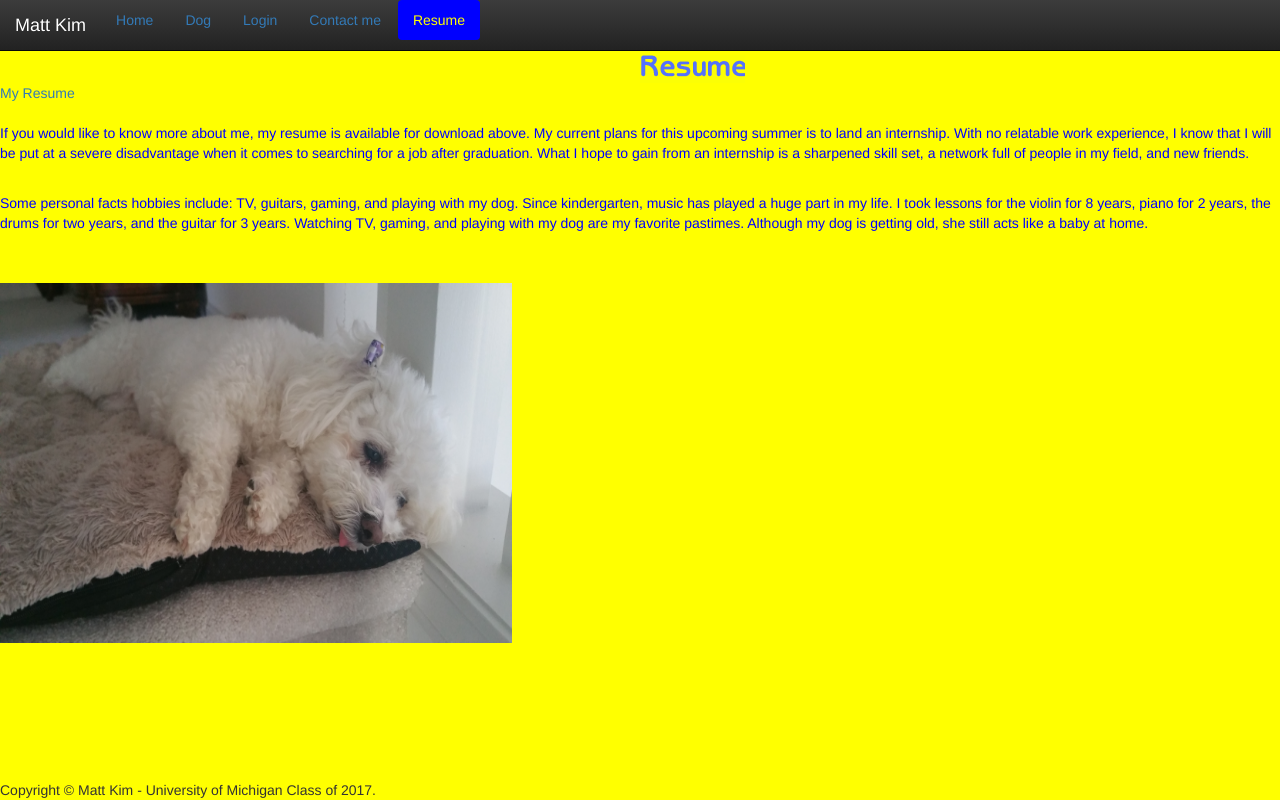
After one commit to mattwkim/portfolio, a Python web app: template templates/resume.html in a window 1280 px wide. The commit adds this page. Run offline with Jinja, Linux system fonts and the light colour scheme; the template is opened without the code that fills it, so the values that code supplies are empty; some libraries are stand-ins or nearby versions.

Commit message:
ninth commit - new templatea added

```diff
--- a/app.yaml
+++ b/app.yaml
@@ -12,6 +12,8 @@ handlers:
   static_dir: static
 - url: .*
   script: main.app
+inbound_services:
+- mail
 
 libraries:
 - name: webapp2
--- a/main.py
+++ b/main.py
@@ -56,6 +56,7 @@ app = webapp2.WSGIApplication([
     ('/dog', MainHandler),
     ('/contactme', MainHandler),
     ('/index', MainHandler),
+    ('/resume', MainHandler),
     ('/login', LoginHandler),
     ('/loggedin', LoginHandler)
     ], debug=True)
--- a/static/style.css
+++ b/static/style.css
@@ -1,3 +1,4 @@
+@media screen and (min-width: 1024px) {
 	.nav-pills>li.active>a, .nav-pills>li.active>a:hover, .nav-pills>li.active>a:focus{
 		background-color: blue;
 		color: yellow;
@@ -23,7 +24,7 @@ table {
 	iframe {
 		display: inline-block;
 	}
-img {
+	#dog {
 		height: auto;
 		width: auto;
 		max-width: 300px;
@@ -37,16 +38,19 @@ body {
 		background-color: #ffff00;
 	}
 	p {
-	margin-top: 50px;
 		color: blue;
 	}
 	footer {
-	position: fixed;
+		position:fixed;
 		float: left;
 		bottom: 0px;
 		visibility: visible;
 		display: inline;
 		left: 0px;
+	}
+	img {
+		margin-bottom: 30px;
+	}
 }
 @media screen and (min-width: 0px) and (max-width: 1024px) {
 	body{
@@ -56,7 +60,7 @@ footer {
 		margin-top: 230px;
 		color: green;
 	}
-	img {
+	#dog {
 		height: auto;
 		width: auto;
 		max-width: 500px;
--- a/templates/contactme.html
+++ b/templates/contactme.html
@@ -12,7 +12,7 @@
 	           <span class="icon-bar"></span>
 	           <span class="icon-bar"></span>
 	        </button>
-	        <a class="navbar-brand" href="./index.html">Matt Kim</a>
+	        <a class="navbar-brand" href="./index">Matt Kim</a>
 	   </div>
 	   <div class = "collapse navbar-collapse" id="navigationbar">
 	    <ul class="nav navbar-nav">
@@ -20,6 +20,7 @@
 	      <li><a href="/dog">Dog</a></li>
 	      <li><a href="/login">Login</a></li>
 	      <li class="active"><a href="/contactme">Contact me</a></li>
+	      <li><a href="resume">Resume</a></li>
 	    </ul>
 	    </div>
   </div>
@@ -34,6 +35,4 @@
 	<p>Enter the message you would like to send: <input type="text" name ="message"/></p>
 	<p><input type="submit"></p>
 	</form>
-
-
 {%endblock%}
--- a/templates/index.html
+++ b/templates/index.html
@@ -12,7 +12,7 @@
 	           <span class="icon-bar"></span>
 	           <span class="icon-bar"></span>
 	        </button>
-	        <a class="navbar-brand" href="./index.html">Matt Kim</a>
+	        <a class="navbar-brand" href="./index">Matt Kim</a>
 	   </div>
 	   <div class = "collapse navbar-collapse" id="navigationbar">
 	    <ul class="nav nav-pills">
@@ -20,6 +20,7 @@
 	      <li><a href="/dog">Dog</a></li>
 	      <li><a href="/login">Login</a></li>
 	      <li><a href="/contactme">Contact me</a></li>
+	      <li><a href="/resume">Resume</a></li>
 	    </ul>
 	    </div>
   </div>
--- a/templates/loggedin.html
+++ b/templates/loggedin.html
@@ -12,7 +12,7 @@
 	           <span class="icon-bar"></span>
 	           <span class="icon-bar"></span>
 	        </button>
-	        <a class="navbar-brand" href="./index.html">Matt Kim</a>
+	        <a class="navbar-brand" href="./index">Matt Kim</a>
 	   </div>
 	   <div class = "collapse navbar-collapse" id="navigationbar">
 	    <ul class="nav nav-pills">
@@ -20,6 +20,7 @@
 	      <li><a href="/dog">Dog</a></li>
 	      <li class="active"><a href="/login">Login</a></li>
 	      <li><a href="/contactme">Contact me</a></li>
+	      <li><a href="/resume">Resume</a></li>
 	    </ul>
 	    </div>
   </div>
--- a/templates/login.html
+++ b/templates/login.html
@@ -12,7 +12,7 @@
 	           <span class="icon-bar"></span>
 	           <span class="icon-bar"></span>
 	        </button>
-	        <a class="navbar-brand" href="./index.html">Matt Kim</a>
+	        <a class="navbar-brand" href="./index">Matt Kim</a>
 	   </div>
 	   <div class = "collapse navbar-collapse" id="navigationbar">
 	    <ul class="nav nav-pills">
@@ -20,6 +20,7 @@
 	      <li><a href="/dog">Dog</a></li>
 	      <li class="active"><a href="/login">Login</a></li>
 	      <li><a href="/contactme">Contact me</a></li>
+	      <li><a href="/resume">Resume</a></li>
 	    </ul>
 	    </div>
   </div>
--- /dev/null
+++ b/templates/resume.html
@@ -0,0 +1,39 @@
+{% extends "templates/base.html" %}
+{% block title %}
+	<img src = "static/Resume.png" alt = "header1" id = "thehead">
+{%endblock%}
+{% block tab %}
+<nav class="navbar navbar-inverse navbar-fixed-top">
+   <div class="container-fluid">
+	   <div class="navbar-header">
+	       <button type="button" class="navbar-toggle" data-toggle="collapse" data-target="#navigationbar">
+	           <span class="sr-only">Toggle navigation</span>
+	           <span class="icon-bar"></span>
+	           <span class="icon-bar"></span>
+	           <span class="icon-bar"></span>
+	        </button>
+	        <a class="navbar-brand" href="./index">Matt Kim</a>
+	   </div>
+	   <div class = "collapse navbar-collapse" id="navigationbar">
+	    <ul class="nav nav-pills">
+	      <li><a href="/index">Home</a></li>
+	      <li><a href="/dog">Dog</a></li>
+	      <li><a href="/login">Login</a></li>
+	      <li><a href="/contactme">Contact me</a></li>
+	      <li class="active"><a href="/resume">Resume</a></li>
+	    </ul>
+	    </div>
+  </div>
+</nav>
+{%endblock%}
+{% block content %}
+	<a href="/static/resume.docx">My Resume</a>
+	<br>
+	<br>
+	<p>If you would like to know more about me, my resume is available for download above. My current plans for this upcoming summer is to land an internship. With no relatable work experience, I know that I will be put at a severe disadvantage when it comes to searching for a job after graduation. What I hope to gain from an internship is a sharpened skill set, a network full of people in my field, and new friends. </p>
+	<br>
+	<p>Some personal facts hobbies include: TV, guitars, gaming, and playing with my dog. Since kindergarten, music has played a huge part in my life. I took lessons for the violin for 8 years, piano for 2 years, the drums for two years, and the guitar for 3 years. Watching TV, gaming, and playing with my dog are my favorite pastimes. Although my dog is getting old, she still acts like a baby at home.</p>
+	<br>
+	<br>
+	<img src="/static/Recent.jpg" alt = "2016" width = "512" height="360">
+{%endblock%}
```
Also changed, not shown: templates/dog.html (+10 -9 lines), static/Recent.jpg (added), static/Resume.png (added), 2 other files. Lines whose indentation alone changed are shown as unchanged.
